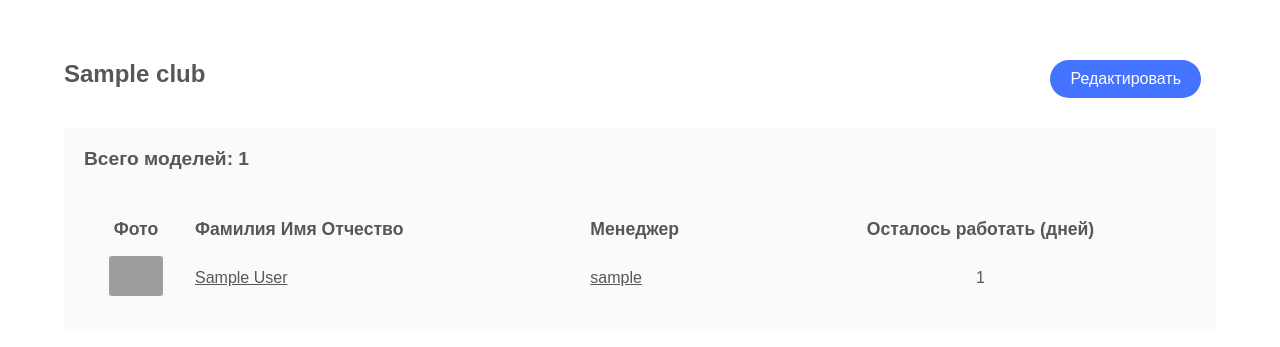
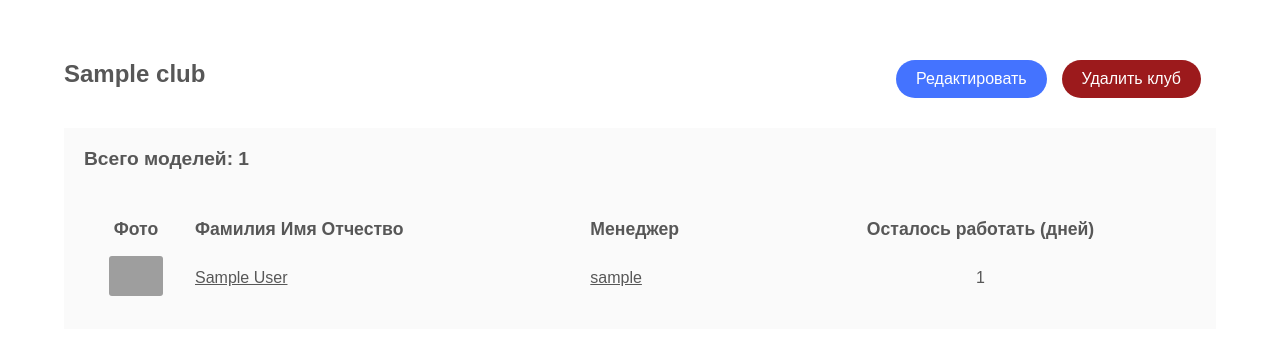
Before and after one commit to yuraist/model_agency, a Flask app: page /club/1 in a window 1280 px wide. Shown: the part 73-420 px from the top of the page. Run offline with Flask 2, Linux system fonts and the light colour scheme; a user stored in the database is signed in; tables that the repository leaves empty hold one stand-in row (values such as "Sample post"); parts of the project's set-up code (start-up, migrations or seed data) failed here and were passed over; grey boxes are pictures that could not be loaded.

Commit message:
Added delete buttons in manager profile and club profile

```diff
--- a/app/templates/club.html
+++ b/app/templates/club.html
@@ -6,6 +6,7 @@
   <div class="head">
     <h2>{{ club.name }}</h2>
     {% if current_user.is_admin %}
+      <a href="{{ url_for('main.delete_club', id=club.id) }}" class="delete-btn">Удалить клуб</a>
       <a href="{{ url_for('main.edit_club', id=club.id) }}" class="edit">Редактировать</a>
     {% endif %}
   </div>
--- a/app/templates/manager.html
+++ b/app/templates/manager.html
@@ -13,6 +13,7 @@
       {{ manager.username }}
     </h2>
     {% if current_user.is_root %}
+      <a href="{{ url_for('main.delete_manager', id=manager.id) }}" class="delete-btn">Удалить менеджера</a>
       <a href="{{ url_for('main.edit_manager', id=manager.id) }}" class="edit">Редактировать</a>
     {% endif %}
   </div>
```
